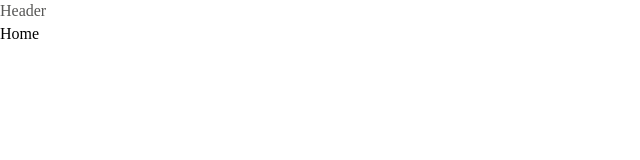
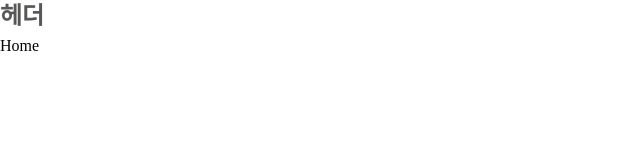
Before and after one commit to r-jal-ddak-ggar-sen/pong-dang-client, a Next.js app: page / in a window 1280 px wide. Shown: the top 160 px of the page, without its empty margins (0-640 px from the left). Built offline with nearby package versions, Linux system fonts and the light colour scheme; a web font is replaced by a local one.

Commit message:
fix: 폰트 시스템 오류 해결, 혜민체 폰트 적용

```diff
--- a/pages/index.tsx
+++ b/pages/index.tsx
@@ -12,6 +12,4 @@ export default function Home() {
   );
 }
 
-const HomeStyled = styled.div`
-  color: ${({ theme }) => theme.Primary};
-`;
+const HomeStyled = styled.div``;
--- a/src/components/Header.tsx
+++ b/src/components/Header.tsx
@@ -3,11 +3,14 @@ import React from 'react';
 
 import { theme } from 'src/utils/theme';
 import Typo from 'src/components/Typo';
+import { FontType } from 'src/utils/font';
 
 const Header = () => {
   return (
     <HeaderStyled>
-      <Typo color={theme.GRAY_80}>Header</Typo>
+      <Typo font={FontType.HEAD_01} color={theme.GRAY_80}>
+        헤더
+      </Typo>
     </HeaderStyled>
   );
 };
--- a/src/components/Typo.tsx
+++ b/src/components/Typo.tsx
@@ -1,6 +1,6 @@
 import { ReactNode } from 'react';
 
-import { FontType, Align } from 'src/utils/font';
+import { FontType, getStyle, Align } from 'src/utils/font';
 import { Theme, theme } from 'src/utils/theme';
 
 type TypoTag = 'h1' | 'h2' | 'h3' | 'h4' | 'p' | 'span';
@@ -16,18 +16,18 @@ interface Props {
 const Typo = ({
   tag = 'p',
   children,
-  // font = FontType.BODY_01,
+  font = FontType.BODY_01,
   color = theme.GRAY_100,
   align = Align.LEFT,
 }: Props) => {
   const TagComponent = tag as TypoTag;
-  // const style = Font.getStyle(font);
+  const style = getStyle(font);
 
   return (
     <TagComponent
       style={{
-        // fontSize: style.size,
-        // fontWeight: style.weight,
+        fontSize: style.size,
+        fontWeight: style.weight,
         color: color,
         textAlign: align,
         lineHeight: 1.4,
--- a/src/utils/font.ts
+++ b/src/utils/font.ts
@@ -1,6 +1,5 @@
 const Weight = {
   BOLD: 700,
-  MEDIUM: 500,
   REGULAR: 400,
 } as const;
 
@@ -44,10 +43,7 @@ type Align = typeof Align[keyof typeof Align];
 type FontType = typeof FontType[keyof typeof FontType];
 type FontStyle = { size: number; weight: number };
 
-// eslint-disable-next-line @typescript-eslint/no-namespace
-namespace Font {
 export const getStyle = (font: FontType): FontStyle => {
-    console.log(font);
   return {
     weight: getWeight(font),
     size: getSize(font),
@@ -102,22 +98,18 @@ namespace Font {
       return Weight.BOLD;
     }
 
-      case FontType.BUTTON_SMALL: {
-        return Weight.MEDIUM;
-      }
-
     case FontType.HEAD_02:
     case FontType.HEAD_04:
     case FontType.TITLE_02:
     case FontType.BODY_01:
     case FontType.BODY_02:
-      case FontType.CAPTION_01: {
+    case FontType.CAPTION_01:
+    case FontType.BUTTON_SMALL: {
       return Weight.REGULAR;
     }
   }
 
   return Weight.REGULAR;
 };
-}
 
-export { Font, FontType, Align };
+export { FontType, Align };
--- a/styles/global.css
+++ b/styles/global.css
@@ -1,3 +1,17 @@
+@font-face {
+  font-family: 'IM_Hyemin-Bold';
+  src: url('https://cdn.jsdelivr.net/gh/projectnoonnu/noonfonts_2106@1.1/IM_Hyemin-Bold.woff2') format('woff');
+  font-weight: normal;
+  font-style: normal;
+}
+
+@font-face {
+  font-family: 'IM_Hyemin-Regular';
+  src: url('https://cdn.jsdelivr.net/gh/projectnoonnu/noonfonts_2106@1.1/IM_Hyemin-Regular.woff2') format('woff');
+  font-weight: normal;
+  font-style: normal;
+}
+
 html {
   line-height: 1.15;
   -webkit-text-size-adjust: 100%;
@@ -220,7 +234,7 @@ ul {
 }
 
 html {
-  font-family: 'Pretendard';
+  font-family: 'IM_Hyemin-Bold', 'IM_Hyemin-Regular';
   line-height: 1.5;
   -webkit-font-smoothing: antialiased;
   -webkit-text-size-adjust: 100%;
```
Lines whose indentation alone changed are shown as unchanged.
